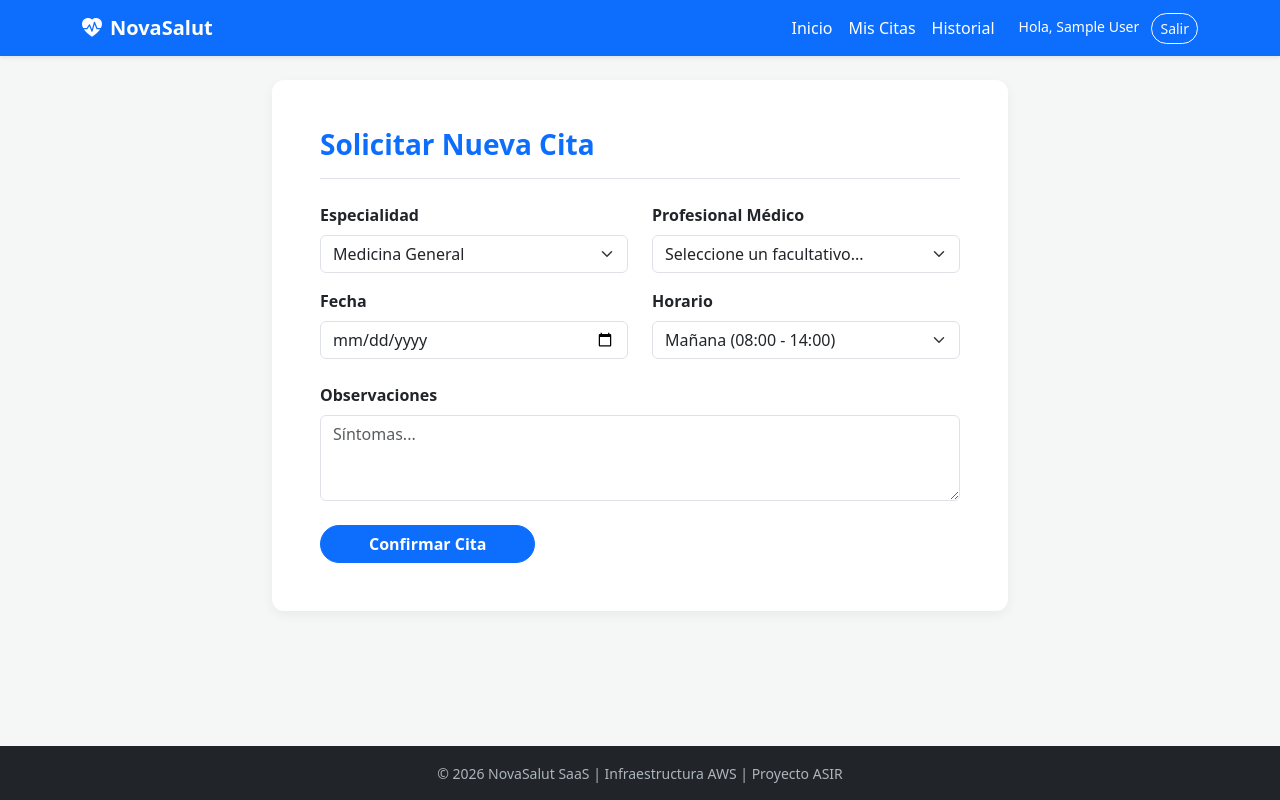
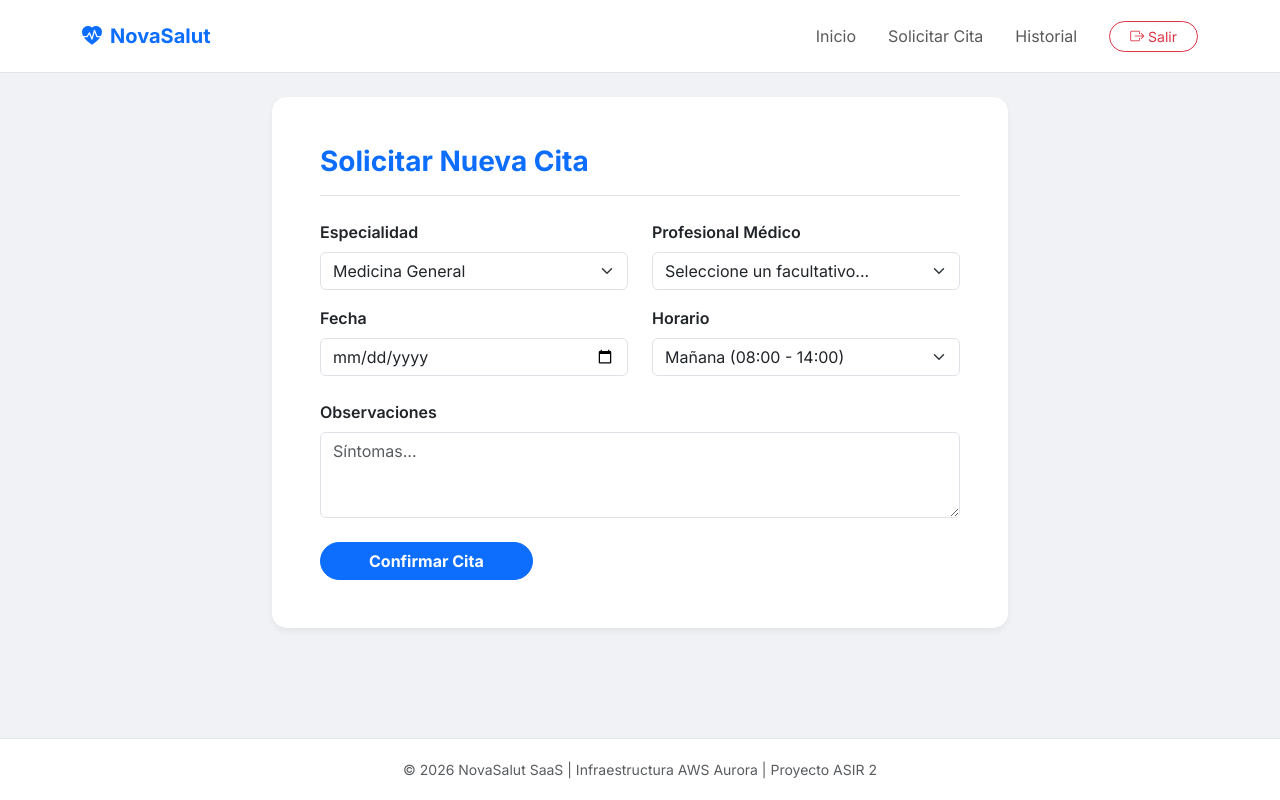
Before and after one commit to jtejero5/Triplejota, a Flask app: page /citas in a window 1280 px wide. Run offline with Flask 3, Linux system fonts and the light colour scheme; the visitor is signed in with stand-in values (Sample User, id 1).

Commit message:
Update base.html

```diff
--- a/templates/base.html
+++ b/templates/base.html
@@ -6,32 +6,40 @@
     <title>NovaSalut | Portal de Salud</title>
     <link href="https://cdn.jsdelivr.net/npm/bootstrap@5.3.0/dist/css/bootstrap.min.css" rel="stylesheet">
     <link rel="stylesheet" href="https://cdn.jsdelivr.net/npm/bootstrap-icons@1.10.5/font/bootstrap-icons.css">
+    <link href="https://fonts.googleapis.com/css2?family=Inter:wght@400;600;700&display=swap" rel="stylesheet">
     <style>
-        body { display: flex; flex-direction: column; min-height: 100vh; background-color: #f4f7f6; }
-        .navbar-custom { background-color: #0d6efd; }
-        .navbar-custom .navbar-brand, .navbar-custom .nav-link { color: #ffffff; font-weight: 500; }
-        .footer { margin-top: auto; background-color: #212529; color: #adb5bd; padding: 15px 0; }
-        .card { border: none; border-radius: 12px; box-shadow: 0 4px 12px rgba(0,0,0,0.05); }
+        body { font-family: 'Inter', sans-serif; background-color: #f0f2f5; color: #1c1e21; display: flex; flex-direction: column; min-height: 100vh; }
+        .navbar { background-color: #ffffff; border-bottom: 1px solid #e1e4e8; }
+        .navbar-brand { font-weight: 700; color: #0d6efd !important; }
+        .btn-pill { border-radius: 50px; padding-left: 20px; padding-right: 20px; }
+        .card { border: none; border-radius: 15px; box-shadow: 0 4px 6px rgba(0,0,0,0.05); }
+        .footer { background: white; border-top: 1px solid #e1e4e8; padding: 20px 0; margin-top: auto; }
     </style>
 </head>
 <body>
-    <nav class="navbar navbar-expand-lg navbar-custom shadow-sm">
+    <nav class="navbar navbar-expand-lg sticky-top py-3">
         <div class="container">
-            <a class="navbar-brand fw-bold" href="/"><i class="bi bi-heart-pulse-fill me-2"></i>NovaSalut</a>
-            <div class="collapse navbar-collapse">
+            <a class="navbar-brand" href="/">
+                <i class="bi bi-heart-pulse-fill me-2"></i>NovaSalut
+            </a>
+            <button class="navbar-toggler" type="button" data-bs-toggle="collapse" data-bs-target="#navMenu">
+                <span class="navbar-toggler-icon"></span>
+            </button>
+            <div class="collapse navbar-collapse" id="navMenu">
                 <ul class="navbar-nav ms-auto align-items-center">
-    <li class="nav-item"><a class="nav-link" href="/">Inicio</a></li>
+                    <li class="nav-item"><a class="nav-link px-3" href="/">Inicio</a></li>
                     {% if session['user_id'] %}
-        <li class="nav-item"><a class="nav-link" href="/citas">Mis Citas</a></li>
-        <li class="nav-item"><a class="nav-link" href="/historial">Historial</a></li>
-        <li class="nav-item ms-3">
-            <span class="text-white me-2 small">Hola, {{ session['user_name'] }}</span>
-            <a class="btn btn-outline-light btn-sm rounded-pill" href="/logout">Salir</a>
+                        <li class="nav-item"><a class="nav-link px-3" href="/citas">Solicitar Cita</a></li>
+                        <li class="nav-item"><a class="nav-link px-3" href="/historial">Historial</a></li>
+                        <li class="nav-item ms-lg-3">
+                            <a class="btn btn-outline-danger btn-sm btn-pill" href="/logout">
+                                <i class="bi bi-box-arrow-right"></i> Salir
+                            </a>
                         </li>
                     {% else %}
-        <li class="nav-item"><a class="nav-link" href="/register">Registrarse</a></li>
-        <li class="nav-item ms-3">
-            <a class="btn btn-light text-primary btn-sm px-4 fw-bold rounded-pill" href="/login">Acceso</a>
+                        <li class="nav-item"><a class="nav-link px-3" href="/register">Registrarse</a></li>
+                        <li class="nav-item ms-lg-3">
+                            <a class="btn btn-primary btn-pill shadow-sm" href="/login">Acceso Pacientes</a>
                         </li>
                     {% endif %}
                 </ul>
@@ -39,21 +47,24 @@
         </div>
     </nav>
 
-    <main class="container mt-4">
+    <div class="container mt-4">
         {% with messages = get_flashed_messages(with_categories=true) %}
           {% if messages %}
             {% for category, message in messages %}
-              <div class="alert alert-{{ category }} alert-dismissible fade show shadow-sm" role="alert">
-                {{ message }} <button type="button" class="btn-close" data-bs-dismiss="alert"></button>
+              <div class="alert alert-{{ category }} alert-dismissible fade show border-0 shadow-sm rounded-4" role="alert">
+                <i class="bi bi-info-circle me-2"></i>{{ message }}
+                <button type="button" class="btn-close" data-bs-dismiss="alert"></button>
               </div>
             {% endfor %}
           {% endif %}
         {% endwith %}
         {% block content %}{% endblock %}
-    </main>
+    </div>
 
-    <footer class="footer text-center mt-auto">
-        <div class="container"><small>&copy; 2026 NovaSalut SaaS | Infraestructura AWS | Proyecto ASIR</small></div>
+    <footer class="footer text-center">
+        <div class="container text-muted small">
+            &copy; 2026 NovaSalut SaaS | Infraestructura AWS Aurora | Proyecto ASIR 2
+        </div>
     </footer>
     <script src="https://cdn.jsdelivr.net/npm/bootstrap@5.3.0/dist/js/bootstrap.bundle.min.js"></script>
 </body>
```
Lines whose indentation alone changed are shown as unchanged.
